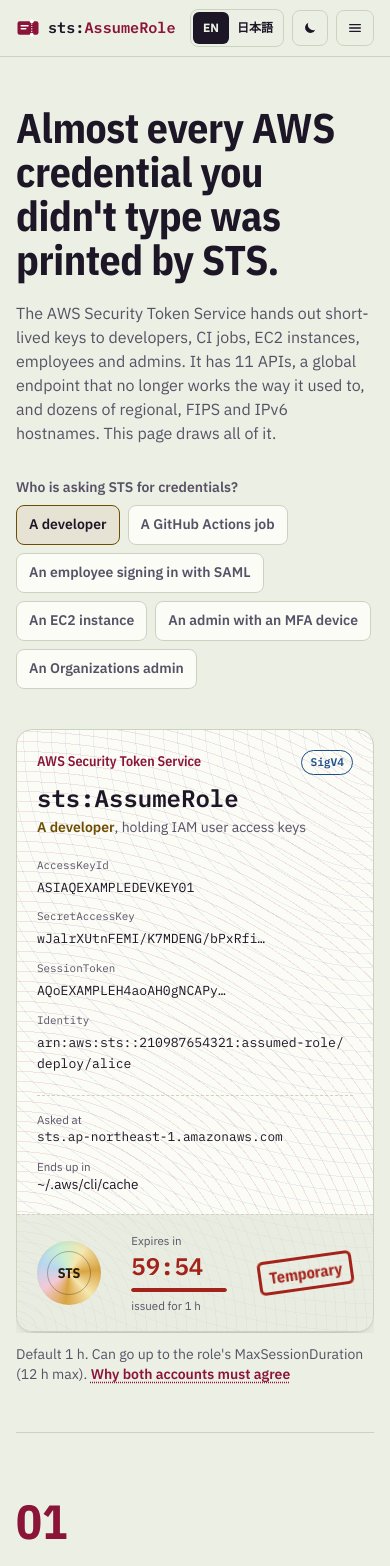
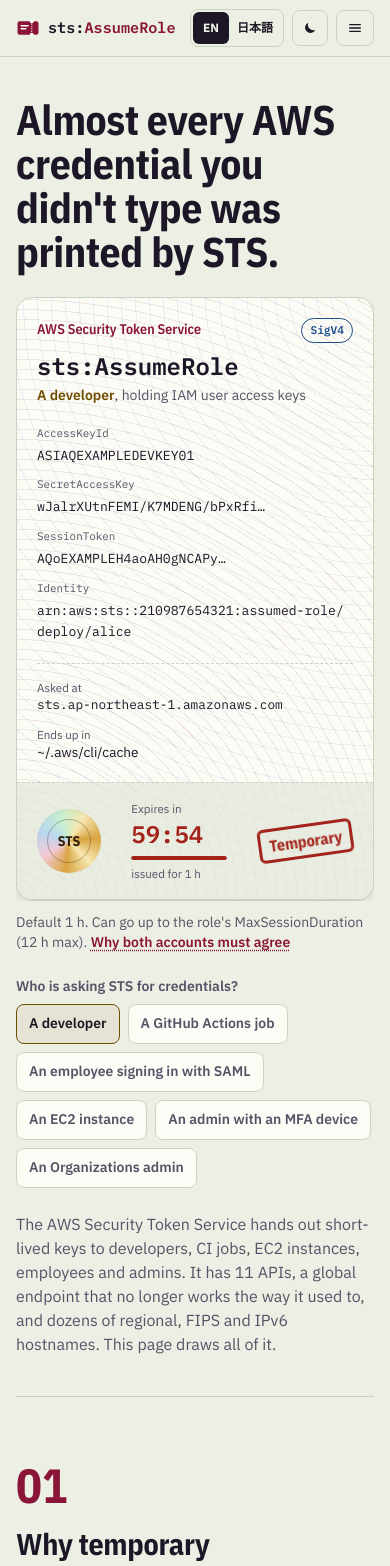
Before and after one commit to 0-draft/assume-role, a React (Vite) app: page / in a window 390 px wide. Shown: the top 1566 px of the page. Built offline with nearby package versions, Linux system fonts and the light colour scheme; a web font is replaced by a local one.

Commit message:
feat(hero): pass on the first phone screen, polite-form JA notes

```diff
--- a/src/features/hero/Hero.tsx
+++ b/src/features/hero/Hero.tsx
@@ -13,12 +13,14 @@
   return (
     <section
       aria-labelledby="hero-title"
-      className="grid gap-10 py-12 sm:py-20 lg:grid-cols-[1.05fr_1fr] lg:items-center"
+      className="grid gap-x-10 gap-y-6 py-10 sm:py-20 lg:grid-cols-[1.05fr_1fr] lg:grid-rows-[auto_auto_1fr]"
     >
-      <div>
+      {/* Phones read headline, pass, picker, then the lede, so the pass is on the
+          first screen; wide screens put the pass beside all three. */}
+      <div className="lg:col-start-1 lg:row-start-1">
         <h1
           id="hero-title"
-          className={`leading-[1.06] font-bold [text-wrap:pretty] ${lang === "ja" ? "text-[2.1rem] sm:text-5xl lg:text-[3.1rem]" : "text-[2.6rem] sm:text-6xl lg:text-[3.6rem] xl:text-6xl"}`}
+          className={`leading-[1.06] font-bold [text-wrap:pretty] ${lang === "ja" ? "text-[1.8rem] sm:text-5xl lg:text-[3.1rem]" : "text-[2.6rem] sm:text-6xl lg:text-[3.6rem] xl:text-6xl"}`}
         >
           {lang === "ja" ? (
             <span className="break-keep">
@@ -33,13 +35,11 @@
             "Almost every AWS credential you didn't type was printed by STS."
           )}
         </h1>
-        <p className="prose-col mt-5 text-base text-[var(--muted)] sm:text-lg">
-          {t({
-            en: "The AWS Security Token Service hands out short-lived keys to developers, CI jobs, EC2 instances, employees and admins. It has 11 APIs, a global endpoint that no longer works the way it used to, and dozens of regional, FIPS and IPv6 hostnames. This page draws all of it.",
-            ja: "AWS Security Token Service は、開発者・CI ジョブ・EC2・社員・管理者に短命のキーを配る窓口です。API は 11 個。かつてと挙動が変わったグローバルエンドポイントに、リージョン・FIPS・IPv6 のホスト名がずらり。このページはそれを全部図にします。",
-          })}
-        </p>
-        <div className="mt-8">
+      </div>
+      <div className="lg:col-start-2 lg:row-span-3 lg:row-start-1 lg:self-center">
+        <Pass key={caller.id} caller={caller} />
+      </div>
+      <div className="lg:col-start-1 lg:row-start-3">
         <Segmented
           label={{
             en: "Who is asking STS for credentials?",
@@ -51,8 +51,14 @@
           color="var(--caller)"
         />
       </div>
+      <div className="lg:col-start-1 lg:row-start-2">
+        <p className="prose-col text-base text-[var(--muted)] sm:text-lg">
+          {t({
+            en: "The AWS Security Token Service hands out short-lived keys to developers, CI jobs, EC2 instances, employees and admins. It has 11 APIs, a global endpoint that no longer works the way it used to, and dozens of regional, FIPS and IPv6 hostnames. This page draws all of it.",
+            ja: "AWS Security Token Service は、開発者・CI ジョブ・EC2・社員・管理者に短命のキーを配る窓口です。API は 11 個あり、グローバルエンドポイントの挙動はかつてと変わり、リージョン・FIPS・IPv6 のホスト名は数十個にのぼります。このページはそれを全部図にします。",
+          })}
+        </p>
       </div>
-      <Pass key={caller.id} caller={caller} />
     </section>
   );
 }
@@ -186,7 +192,7 @@
             aria-hidden
             className="stamp-in rounded-md border-[3px] border-[var(--deny)] px-2 py-0.5 font-display text-base font-bold text-[var(--deny)]"
           >
-            {t({ en: "Temporary", ja: "一時発行" })}
+            {t({ en: "Temporary", ja: "期限付き" })}
           </span>
         </div>
       </div>
--- a/src/features/hero/callers.ts
+++ b/src/features/hero/callers.ts
@@ -36,7 +36,7 @@
     seconds: 3600,
     durationNote: {
       en: "Default 1 h. Can go up to the role's MaxSessionDuration (12 h max).",
-      ja: "既定 1 時間。ロールの MaxSessionDuration (最大 12 時間) まで延ばせる。",
+      ja: "既定 1 時間で、ロールの MaxSessionDuration (最大 12 時間) まで延ばせます。",
     },
     arn: "arn:aws:sts::210987654321:assumed-role/deploy/alice",
     accessKeyId: "ASIAQEXAMPLEDEVKEY01",
@@ -59,7 +59,7 @@
     seconds: 3600,
     durationNote: {
       en: "configure-aws-credentials asks for 1 h by default.",
-      ja: "configure-aws-credentials の既定は 1 時間。",
+      ja: "configure-aws-credentials の既定は 1 時間です。",
     },
     arn: "arn:aws:sts::123456789012:assumed-role/gha-deploy/GitHubActions",
     accessKeyId: "ASIAQEXAMPLEGHAKEY02",
@@ -79,7 +79,7 @@
     seconds: 3600,
     durationNote: {
       en: "Default 1 h, capped by the role max and the assertion's SessionNotOnOrAfter.",
-      ja: "既定 1 時間。ロールの上限とアサーションの SessionNotOnOrAfter で頭打ちになる。",
+      ja: "既定 1 時間で、ロールの上限とアサーションの SessionNotOnOrAfter を超えられません。",
     },
     arn: "arn:aws:sts::123456789012:assumed-role/Engineer/alice@example.com",
     accessKeyId: "ASIAQEXAMPLESAMLKY03",
@@ -99,7 +99,7 @@
     seconds: null,
     durationNote: {
       en: "EC2 calls STS for you and puts fresh credentials in IMDS at least 5 minutes before the old ones expire.",
-      ja: "STS を呼ぶのは EC2 サービス。古い認証情報が切れる 5 分以上前に新しいものが IMDS に置かれる。",
+      ja: "STS を呼ぶのは EC2 サービスです。古い認証情報が切れる 5 分以上前に、新しいものが IMDS に置かれます。",
     },
     arn: "arn:aws:sts::123456789012:assumed-role/web-app/i-0abc1234def567890",
     accessKeyId: "ASIAQEXAMPLEEC2KEY04",
@@ -125,7 +125,7 @@
     seconds: 43200,
     durationNote: {
       en: "Default 12 h, up to 36 h. With root credentials the maximum is 1 h.",
-      ja: "既定 12 時間、最大 36 時間。ルートの認証情報で呼ぶと最大 1 時間。",
+      ja: "既定 12 時間、最大 36 時間です。ルートの認証情報で呼ぶと最大 1 時間になります。",
     },
     arn: "arn:aws:iam::123456789012:user/alice",
     accessKeyId: "ASIAQEXAMPLEMFAKEY05",
@@ -148,7 +148,7 @@
     seconds: 900,
     durationNote: {
       en: "15 minutes at most, scoped to one of five root-task policies. Regional endpoints only.",
-      ja: "最大 15 分。5 種類の root-task ポリシーのどれか 1 つに絞られる。リージョナルエンドポイントのみ。",
+      ja: "最大 15 分で、5 種類の root-task ポリシーのどれか 1 つに絞られます。リージョナルエンドポイントでしか呼べません。",
     },
     arn: "root user of 444455556666, one task only",
     accessKeyId: "ASIAQEXAMPLEROOTKY06",
```
Lines whose indentation alone changed are shown as unchanged.
